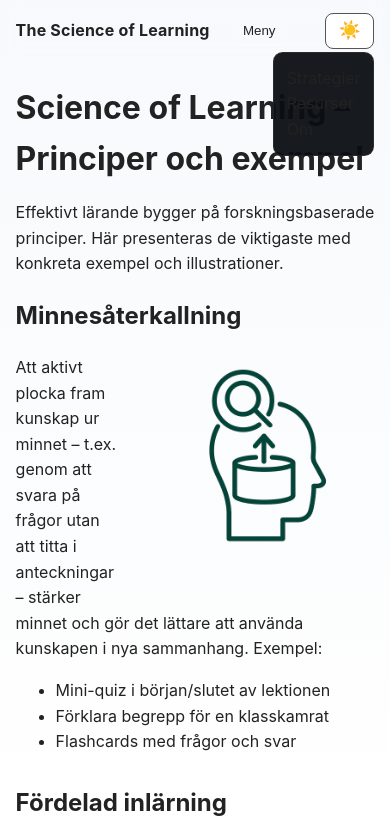
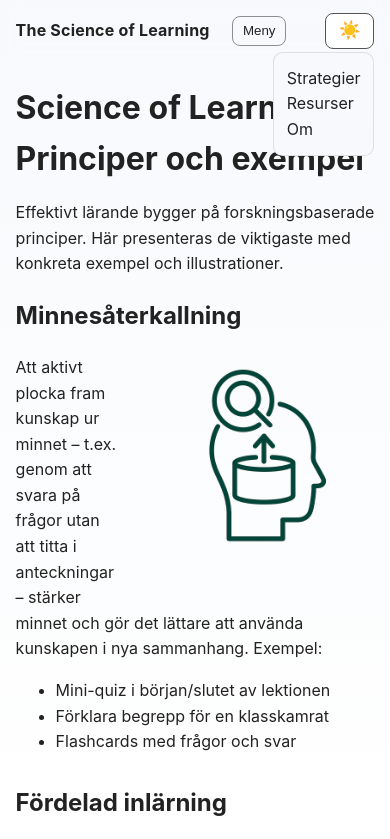
Before and after one commit to paul-pauliskolan/tsol, a plain HTML site: page index.html in a window 390 px wide. Both pictures are taken after a click on the button "Meny". Shown: the top 839 px of the page. Drawn offline with Linux system fonts and the light colour scheme.

Commit message:
fix: update section border and background styles for improved visibility

```diff
--- a/assets/css/styles.css
+++ b/assets/css/styles.css
@@ -264,7 +264,7 @@ section {
     display: block;
     background: none;
     color: var(--text);
-    border: 1px solid rgba(255, 255, 255, 0.2);
+    border: 1px solid rgba(130, 130, 130, 0.9);
     border-radius: 0.5rem;
     padding: 0.4rem 0.6rem;
   }
@@ -273,9 +273,9 @@ section {
     position: absolute;
     right: 4%;
     top: 52px;
-    background: rgba(11, 15, 20, 0.95);
+    background: var(--bg);
     padding: 0.8rem;
-    border: 1px solid rgba(255, 255, 255, 0.08);
+    border: 1px solid rgba(119, 119, 119, 0.2);
     border-radius: 0.6rem;
   }
   nav .nav.open {
```
